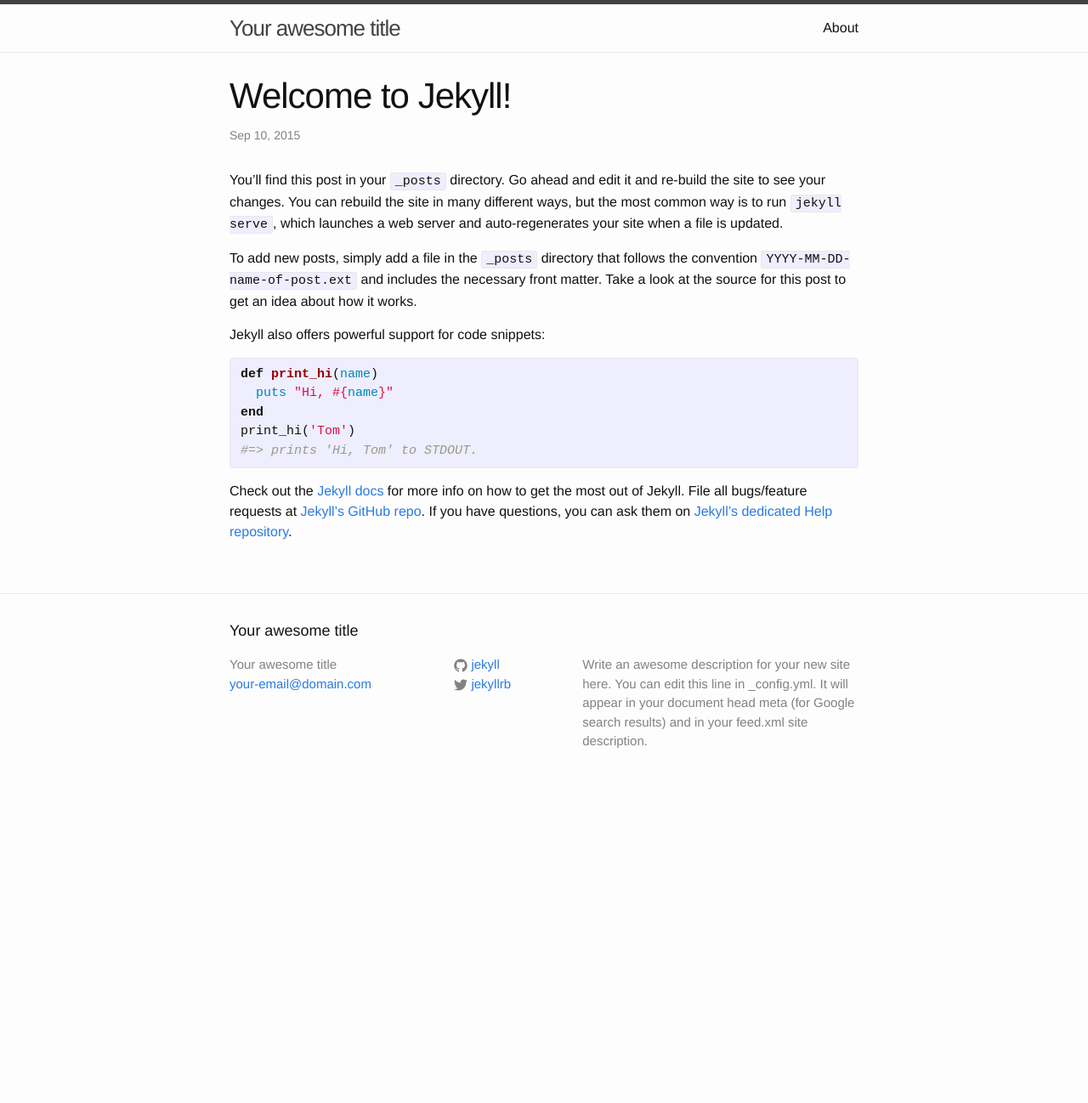
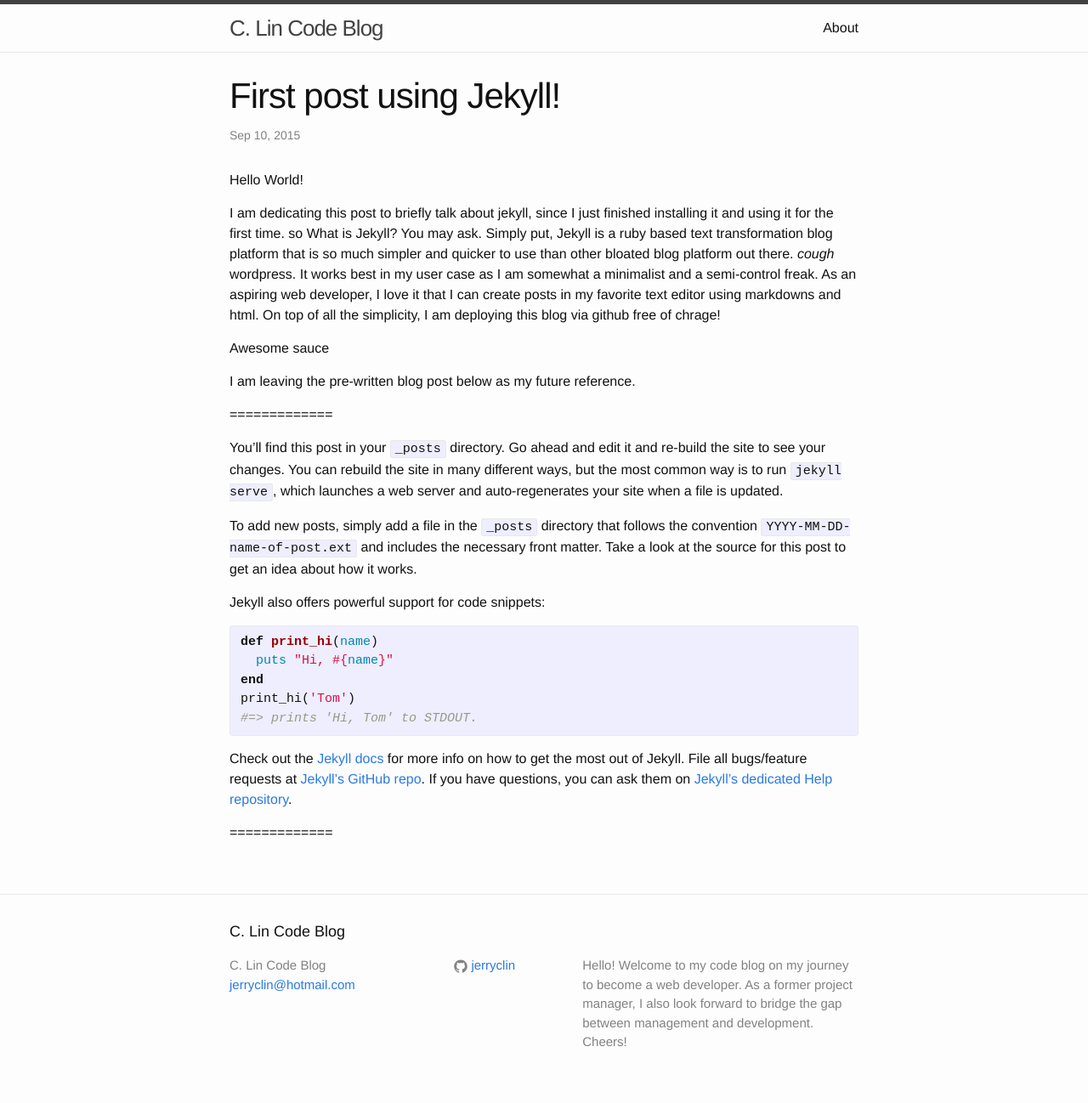
Before and after one commit to jclin61/jerryclin.github.io, a Jekyll site: the page built from _posts/2015-09-10-welcome-to-jekyll.markdown, in a window 1280 px wide. Shown: the whole page at 85% size. Built offline with Jekyll 4.4.1, drawn with Linux system fonts in a browser that asks for light colours; before the commit the page ends 944 px from its top, so only the background shows below that.

Commit message:
first blog post with edited config.yml file

```diff
--- a/_config.yml
+++ b/_config.yml
@@ -1,14 +1,13 @@
 # Site settings
-title: Your awesome title
-email: your-email@domain.com
+title: C. Lin Code Blog
+email: jerryclin@hotmail.com
 description: > # this means to ignore newlines until "baseurl:"
-  Write an awesome description for your new site here. You can edit this
-  line in _config.yml. It will appear in your document head meta (for
-  Google search results) and in your feed.xml site description.
+  Hello! Welcome to my code blog on my journey to become a web developer.
+  As a former project manager, I also look forward to bridge the gap between management and development.
+  Cheers!
 baseurl: "" # the subpath of your site, e.g. /blog/
-url: "http://yourdomain.com" # the base hostname & protocol for your site
-twitter_username: jekyllrb
-github_username:  jekyll
+url: https://about.me/jerryclin # the base hostname & protocol for your site
+github_username:  jerryclin
 
 # Build settings
 markdown: kramdown
--- a/_posts/2015-09-10-welcome-to-jekyll.markdown
+++ b/_posts/2015-09-10-welcome-to-jekyll.markdown
@@ -1,9 +1,20 @@
 ---
 layout: post
-title:  "Welcome to Jekyll!"
+title:  "First post using Jekyll!"
 date:   2015-09-10 12:03:41
 categories: jekyll update
 ---
+
+Hello World!
+
+I am dedicating this post to briefly talk about jekyll, since I just finished installing it and using it for the first time. so What is Jekyll? You may ask. Simply put, Jekyll is a ruby based text transformation blog platform that is so much simpler and quicker to use than other bloated blog platform out there. *cough* wordpress. It works best in my user case as I am somewhat a minimalist and a semi-control freak. As an aspiring web developer, I love it that I can create posts in my favorite text editor using markdowns and html. On top of all the simplicity, I am deploying this blog via github free of chrage!
+
+Awesome sauce
+
+I am leaving the pre-written blog post below as my future reference.
+
+=============
+
 You’ll find this post in your `_posts` directory. Go ahead and edit it and re-build the site to see your changes. You can rebuild the site in many different ways, but the most common way is to run `jekyll serve`, which launches a web server and auto-regenerates your site when a file is updated.
 
 To add new posts, simply add a file in the `_posts` directory that follows the convention `YYYY-MM-DD-name-of-post.ext` and includes the necessary front matter. Take a look at the source for this post to get an idea about how it works.
@@ -23,3 +34,5 @@ Check out the [Jekyll docs][jekyll] for more info on how to get the most out of
 [jekyll]:      http://jekyllrb.com
 [jekyll-gh]:   https://github.com/jekyll/jekyll
 [jekyll-help]: https://github.com/jekyll/jekyll-help
+
+=============
```
